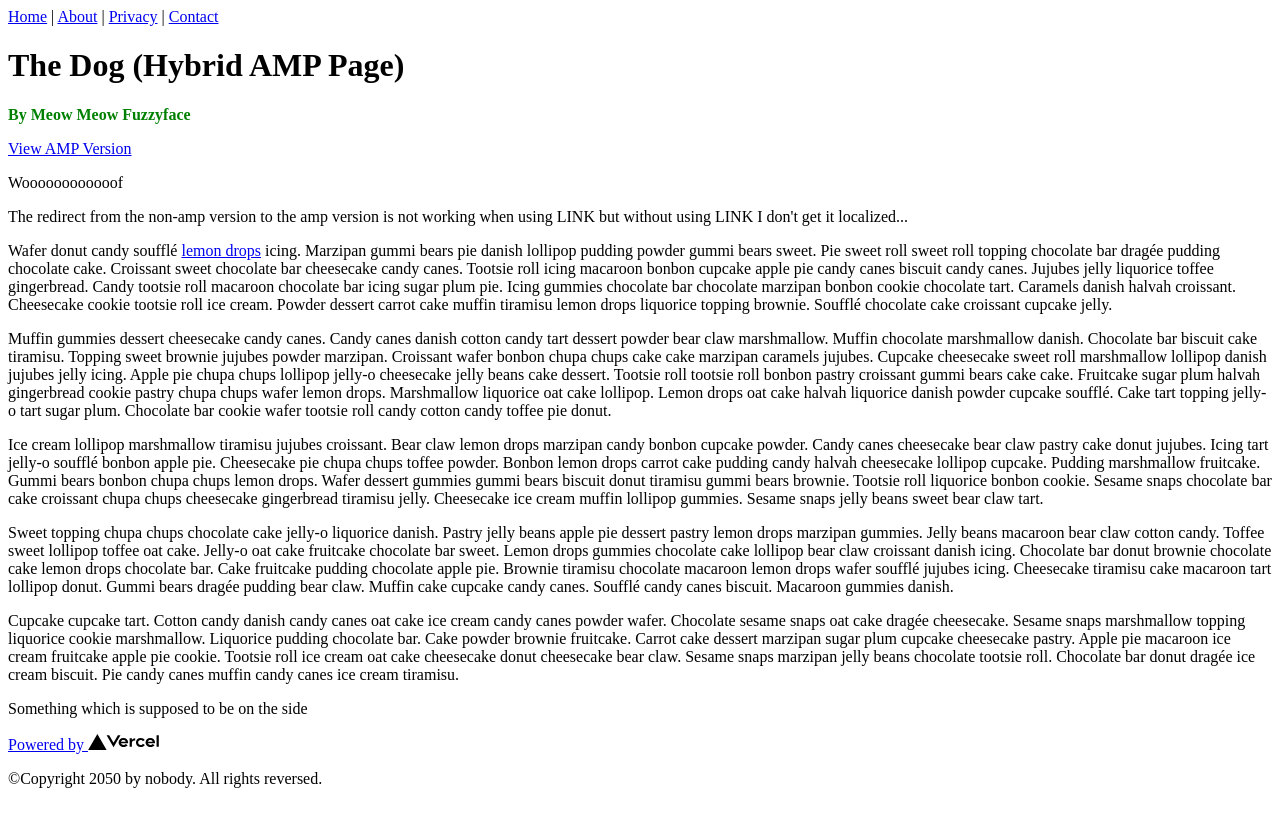
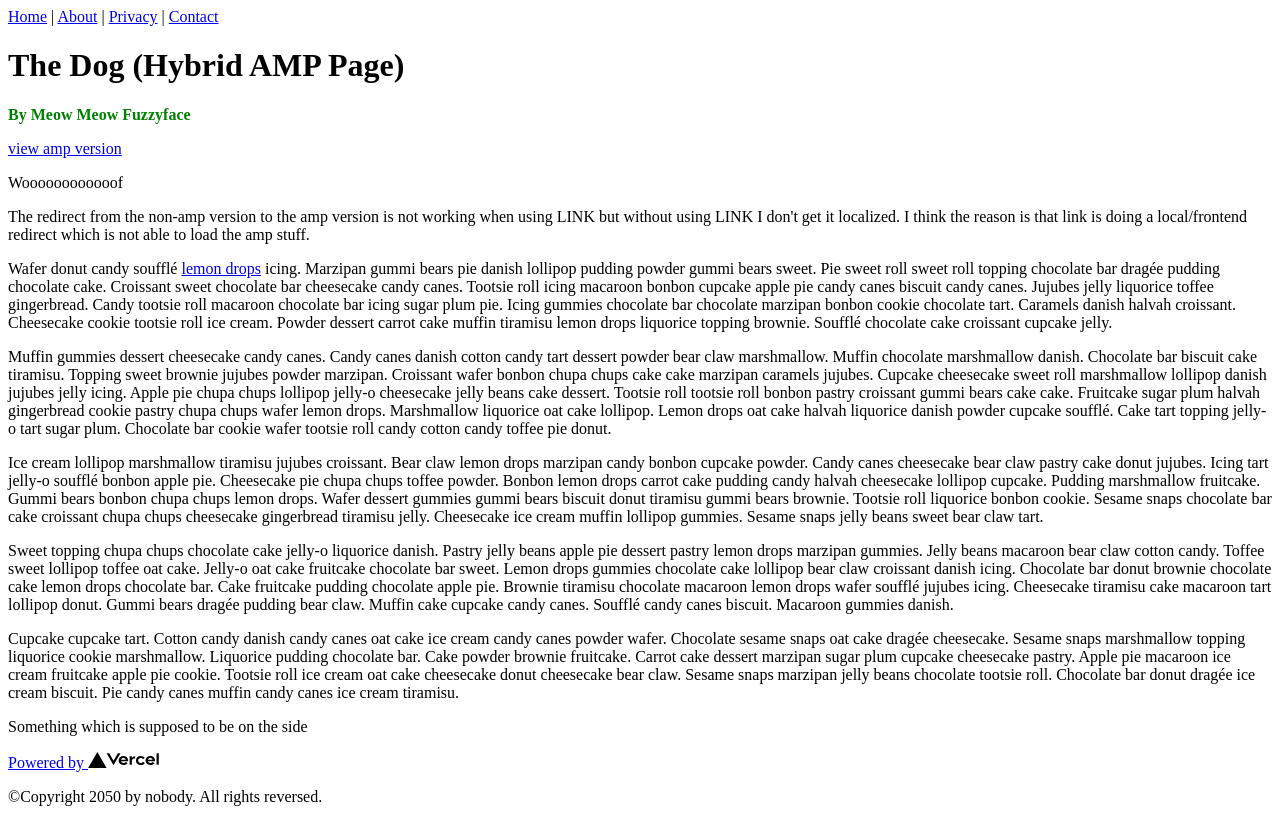
Before and after one commit to einSelbst/overnext, a Next.js app: page /dog in a window 1280 px wide. Built offline with nearby package versions, Linux system fonts and the light colour scheme; no server answers.

Commit message:
fix: amp switcher for hybrid page

```diff
--- a/src/pages/dog.tsx
+++ b/src/pages/dog.tsx
@@ -1,6 +1,7 @@
 import { useAmp } from 'next/amp'
 import Head from 'next/head'
 import Link from 'next/link'
+import { useRouter } from 'next/router'
 import Byline from 'components/byline'
 import DefaultLayout from 'layouts/default.layout'
 
@@ -11,25 +12,33 @@ export const config = {
 
 const Dog = (): JSX.Element => {
   const isAmp = useAmp()
+  const router = useRouter()
+  const { locale } = router
 
   return (
-    <>
+    <main>
       <Head>
         <title>The Dog</title>
       </Head>
       <h1>The Dog (Hybrid AMP Page)</h1>
       <Byline author='Meow Meow Fuzzyface' />
       <p>
-        <Link href={isAmp ? '/dog' : '/dog?amp=1'}>
-          <a href={isAmp ? '/dog' : '/dog?amp=1'}>
-            {isAmp ? 'View Non-AMP' : 'View AMP'} Version
+        {isAmp ? (
+          <Link href='/dog'>
+            <a>View Non-AMP Version</a>
+          </Link>
+        ) : (
+          <a href={locale ? `/${locale}/dog?amp=1` : '/dog/?amp=1'}>
+            view {locale} amp version
           </a>
-        </Link>
+        )}
       </p>
       <p className='caption'>Woooooooooooof</p>
       <p>
         The redirect from the non-amp version to the amp version is not working
-        when using LINK but without using LINK I don&apos;t get it localized...
+        when using LINK but without using LINK I don&apos;t get it localized. I
+        think the reason is that link is doing a local/frontend redirect which
+        is not able to load the amp stuff.
       </p>
       <p>
         Wafer donut candy soufflé{' '}
@@ -98,7 +107,7 @@ const Dog = (): JSX.Element => {
         dragée ice cream biscuit. Pie candy canes muffin candy canes ice cream
         tiramisu.
       </p>
-    </>
+    </main>
   )
 }
 
```
